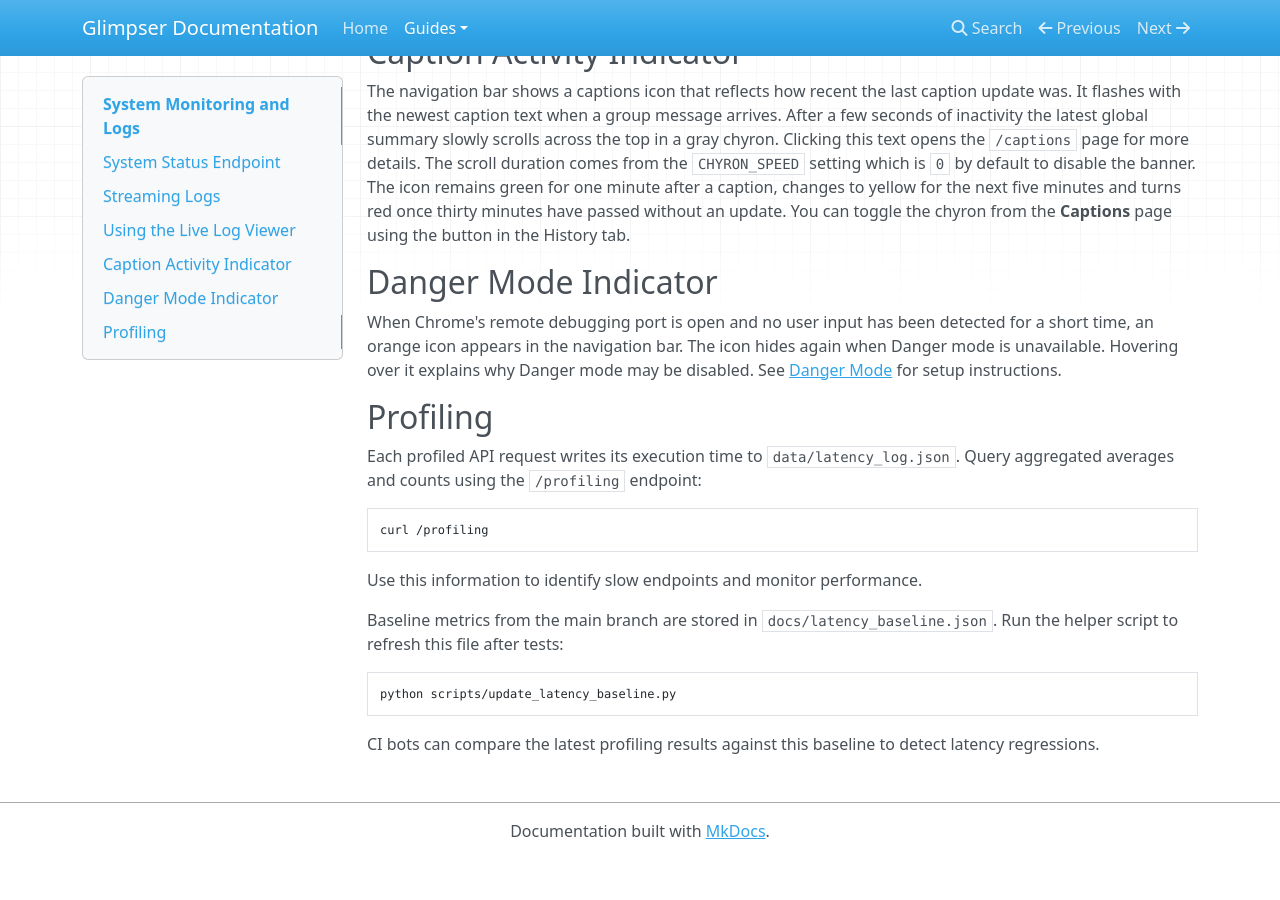
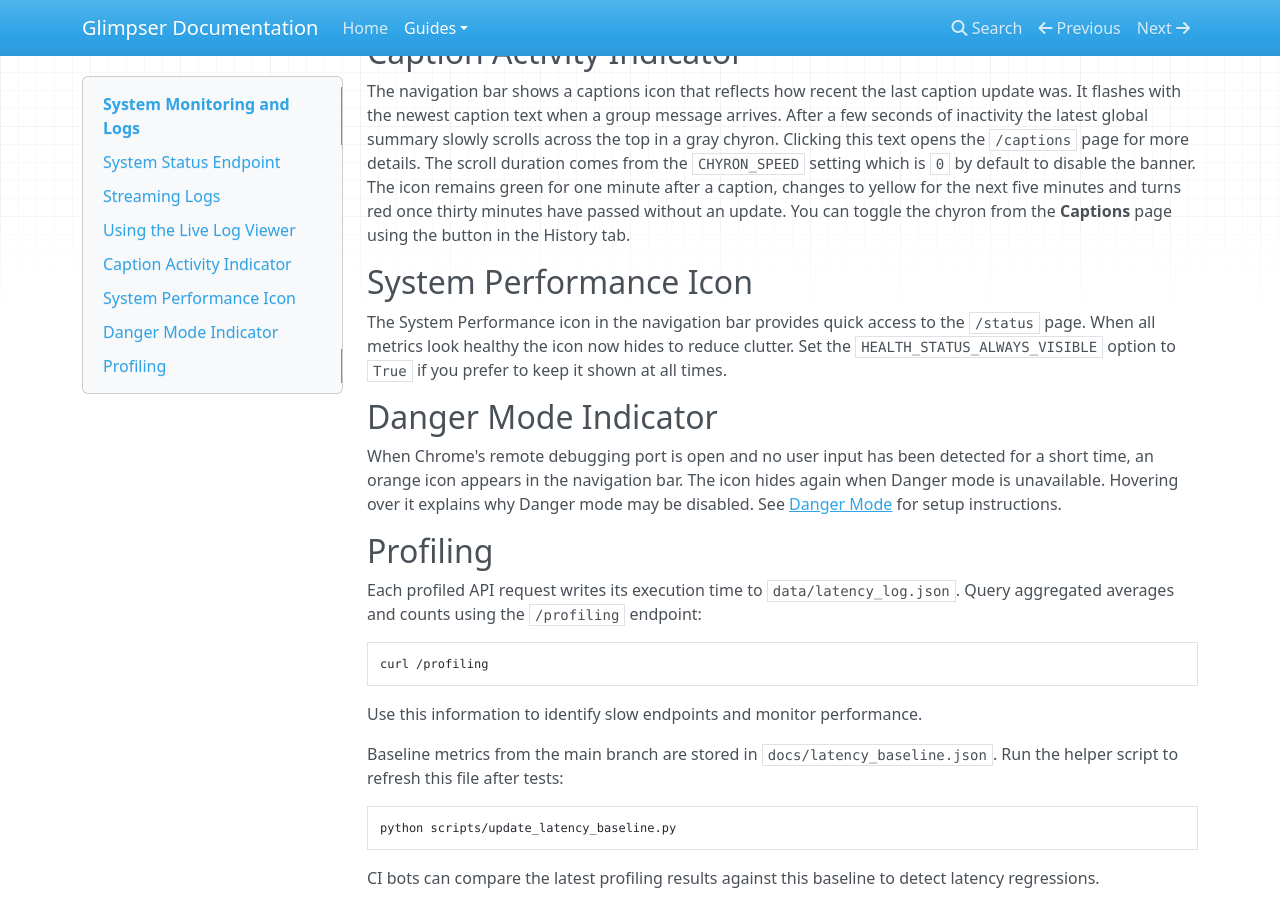
Before and after one commit to KristopherKubicki/glimpser, an MkDocs documentation site: the page built from docs/system_monitoring.md, in a window 1280 px wide and 900 px high, scrolled down 1496 px. Built offline with MkDocs 1.6.1, drawn with Linux system fonts in a browser that asks for light colours; nearby versions of some CDN libraries; before the commit the page ends 2355 px from its top, so only the background shows below that.

Commit message:
feat(nav): hide healthy system status icon

```diff
--- a/docs/system_monitoring.md
+++ b/docs/system_monitoring.md
@@ -73,6 +73,13 @@ without an update.
 You can toggle the chyron from the **Captions** page using the button in the
 History tab.
 
+## System Performance Icon
+
+The System Performance icon in the navigation bar provides quick access to the
+`/status` page. When all metrics look healthy the icon now hides to reduce
+clutter. Set the `HEALTH_STATUS_ALWAYS_VISIBLE` option to `True` if you prefer
+to keep it shown at all times.
+
 ## Danger Mode Indicator
 
 When Chrome's remote debugging port is open and no user input has been detected for a short time, an orange icon appears in the navigation bar. The icon hides again when Danger mode is unavailable. Hovering over it explains why Danger mode may be disabled. See [Danger Mode](danger_mode.md) for setup instructions.
```
Also changed, not shown: app/static/js/nav.js (+11 -0 lines), docs/configuration_guide.md (+1 -0 lines), docs/tooltips.md (+2 -1 lines), 3 other files.
